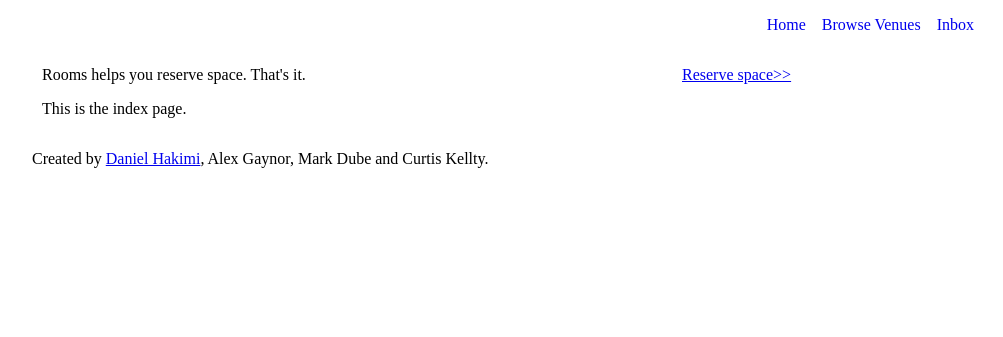
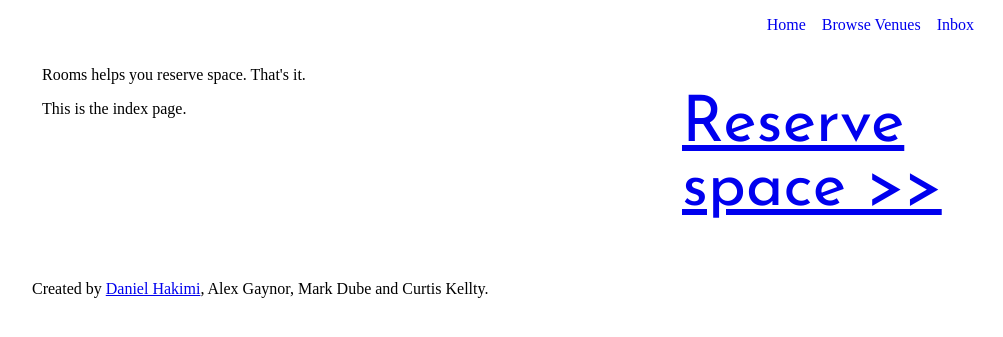
Before and after one commit to DanHakimi/Rooms, a Python web app: template templates/index.html in a window 1280 px wide. Shown: the part 158-495 px from the top of the page, without its empty margins (128-1131 px from the left). Run offline with Jinja, Linux system fonts and the light colour scheme; the template is opened without the code that fills it, so the values that code supplies are empty; some libraries are stand-ins or nearby versions.

Commit message:
Messed with the 'Reserve' link.

```diff
--- a/templates/index.html
+++ b/templates/index.html
@@ -25,7 +25,7 @@
 		<div id="home" class="page">
 			<div class="grid_8"><p>Rooms helps you reserve space. That's it.</p>
 			<p>This is the index page.</p></div>
-			<div class="grid_4"><p><a href="#reserve">Reserve space&gt;&gt;</a></p></div>
+			<div class="grid_4"><h1><a href="#reserve">Reserve space &gt;&gt;</a></h1></div>
 		</div>
 		<div class="clear"></div>
 		<div id="browse" class="page hidden" >
```
